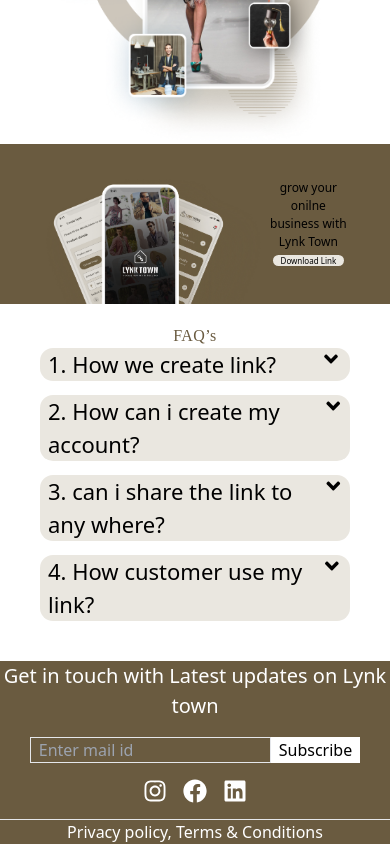
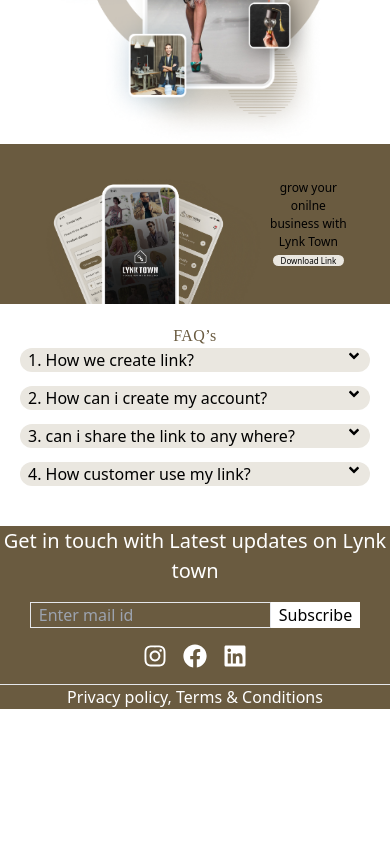
Before and after one commit to ahswathi/lynk-town, a React (Create React App) app: page / in a window 390 px wide. Shown: the part 2590-3434 px from the top of the page. After the commit the page ends 3299 px from the top, so only its background shows below. Built offline with nearby package versions, Linux system fonts and the light colour scheme.

Commit message:
responsive_design

```diff
--- a/src/Components/Faqs.js
+++ b/src/Components/Faqs.js
@@ -5,19 +5,19 @@
     return (
         <>
             <p className="title text-center mx-[100px] text-[#6A5B40] tracking-wide mt-[20px]">FAQ’s </p>
-            <div className="  rounded-10 mx-[40px] mb-[40px]">
+            <div className="  rounded-10 mx-[20px] mb-[40px]">
 
                 <ul className="" >
-                    <li className=" flex justify-between text-[22px]  lg:text-[25px] lg:mx-[240px] md:mx-[180px] sm:mx-[160px] bg-[#EAE7E0] rounded-[13px] px-2 mb-[14px]">1. How we create link?
+                    <li className=" flex justify-between text-[16px]  lg:text-[25px] lg:mx-[240px] md:mx-[180px] sm:mx-[160px] bg-[#EAE7E0] rounded-[13px] px-2 mb-[14px]">1. How we create link?
                         <FaAngleDown className="inline  " />
                     </li>
-                    <li className="flex justify-between text-[22px]  lg:text-[25px] lg:mx-[240px] md:mx-[180px] sm:mx-[160px] bg-[#EAE7E0] rounded-[13px] px-2 mb-[14px]"> 2. How can i create my account?
+                    <li className="flex justify-between text-[16px]  lg:text-[25px] lg:mx-[240px] md:mx-[180px] sm:mx-[160px] bg-[#EAE7E0] rounded-[13px] px-2 mb-[14px]"> 2. How can i create my account?
                         <FaAngleDown className="inline " />
                     </li>
-                    <li className="flex justify-between text-[22px]  lg:text-[25px] lg:mx-[240px] md:mx-[180px] sm:mx-[160px]  bg-[#EAE7E0] rounded-[13px] px-2 mb-[14px]">3. can i share the link to any where?
+                    <li className="flex justify-between text-[16px]  lg:text-[25px] lg:mx-[240px] md:mx-[180px] sm:mx-[160px]  bg-[#EAE7E0] rounded-[13px] px-2 mb-[14px]">3. can i share the link to any where?
                         <FaAngleDown className="inline " />
                     </li>
-                    <li className="flex justify-between text-[22px]  lg:text-[25px] lg:mx-[240px] md:mx-[180px] sm:mx-[160px] bg-[#EAE7E0] rounded-[13px] px-2 mb-[14px]"> 4. How customer use my link?
+                    <li className="flex justify-between text-[16px]  lg:text-[25px] lg:mx-[240px] md:mx-[180px] sm:mx-[160px] bg-[#EAE7E0] rounded-[13px] px-2 mb-[14px]"> 4. How customer use my link?
                         <FaAngleDown className="inline " />
                     </li>
                 </ul>
```
